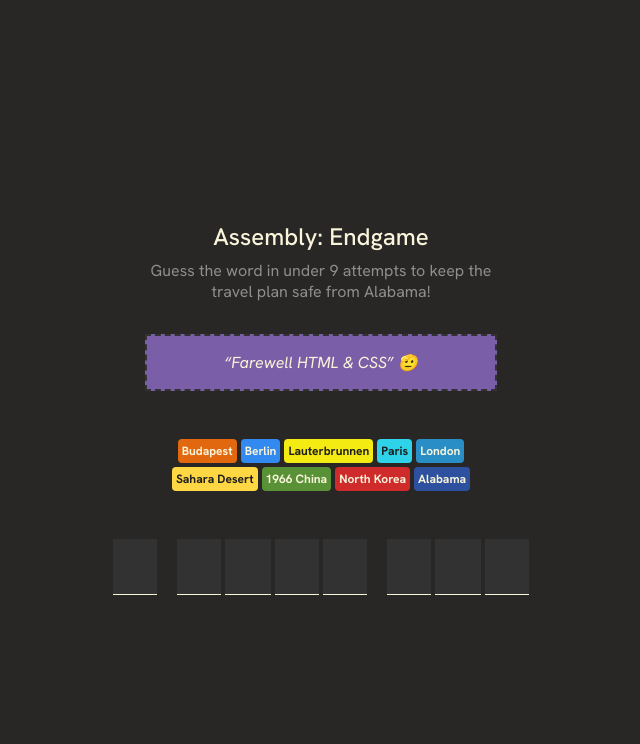
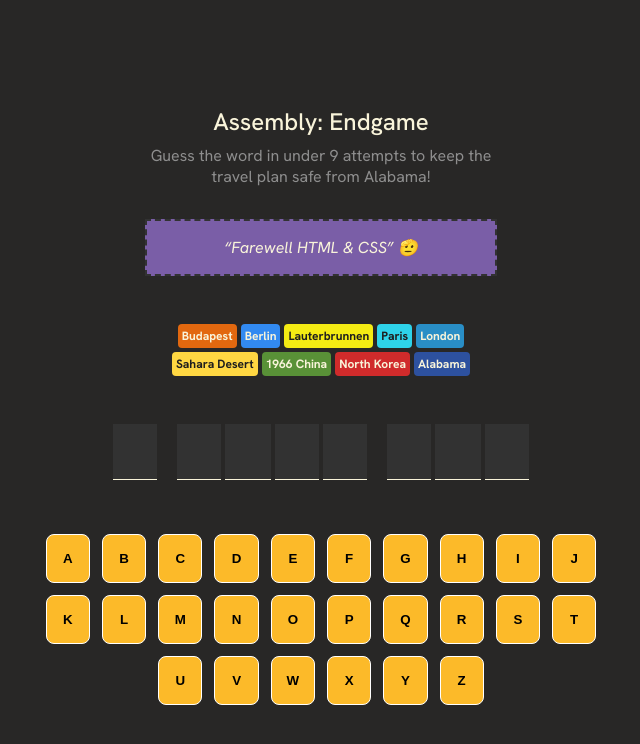
Before and after one commit to G-Lee-96/hangman, a React (Vite) app: page / in a window 1280 px wide. Shown: the top 744 px of the page, without its empty margins (319-959 px from the left). Built offline with nearby package versions, Linux system fonts and the light colour scheme.

Commit message:
Feature: Added click letter functionality. "Update Status" still in progress. Game is functional otherwise

```diff
--- a/src/App.css
+++ b/src/App.css
@@ -58,3 +58,10 @@ header {
   gap: 0.25rem;
   max-width: 75rem;
 }
+
+.letters-container {
+  display: flex;
+  flex-wrap: wrap;
+  /* gap: 0.5rem 0.5rem; */
+  justify-content: center;
+}
--- a/src/App.tsx
+++ b/src/App.tsx
@@ -1,18 +1,13 @@
 import GuessResult from "./components/GuessResult/GuessResult";
-import { v4 as uuidv4 } from "uuid";
 import { useState } from "react";
 import City, { CityProps } from "./components/City/City";
 import WordLetter, {
   WordLetterProps,
 } from "./components/WordLetter/WordLetter";
 import cityList from "./config/cityList";
-
+import Letter, { LetterProps } from "./components/Letter/Letter";
+import letterList from "./config/letterList";
 import "./App.css";
-
-type Letter = {
-  id: string;
-  letter: string;
-};
 
 let word = "i love you";
 const generateWord = (): WordLetterProps[] => {
@@ -32,7 +27,8 @@ function App() {
   const [cities, setCities] = useState<CityProps[]>(cityList);
   const [wordLetter, setWordLetter] =
     useState<WordLetterProps[]>(generateWord());
-  const [letter, setLetter] = useState<string | null>();
+  const [letters, setLetters] = useState<LetterProps[]>(letterList);
+  const [cityTracker, setCityTracker] = useState<number>(0);
 
   const citiesItems: JSX.Element[] = cities.map((city) => {
     return <City key={city.name} {...city}></City>;
@@ -40,8 +36,58 @@ function App() {
   const wordLetterItems: JSX.Element[] = wordLetter.map((letter) => {
     return <WordLetter key={letter.id} {...letter}></WordLetter>;
   });
-  // const letterItems: JSX.Element[] =
-
+  const letterItems: JSX.Element[] = letters.map((letterObj) => {
+    return (
+      <Letter
+        key={letterObj.letter}
+        {...letterObj}
+        onClick={() => handleOnClick(letterObj)}
+      ></Letter>
+    );
+  });
+  const handleOnClick = (letterObj: LetterProps): void => {
+    const letter: string = letterObj.letter;
+    let containsLetter: boolean = false;
+    if (word.toUpperCase().includes(letter)) {
+      containsLetter = true;
+      setWordLetter((prevWordLetter: WordLetterProps[]): WordLetterProps[] => {
+        const foundLetters: number[] = prevWordLetter
+          .filter((obj: WordLetterProps) => obj.letter === letter)
+          .map((letterObj: WordLetterProps) => letterObj.id);
+        return prevWordLetter.map((letter: WordLetterProps) => ({
+          ...letter,
+          isHidden: foundLetters.includes(letter.id) ? false : letter.isHidden,
+        }));
+      });
+    }
+    if (!containsLetter) {
+      setCities((prevCities: CityProps[]): CityProps[] => {
+        prevCities[cityTracker].isRemoved = true;
+        return prevCities;
+      });
+      setCityTracker((prevValue: number) => prevValue + 1);
+      if (cityTracker === cityList.length - 1) {
+        setLetters((prevLetters: LetterProps[]): LetterProps[] => {
+          return prevLetters.map((prevLetter) => ({
+            ...prevLetter,
+            status:
+              prevLetter.status === "default" ? "game-over" : prevLetter.status,
+          }));
+        });
+      }
+    }
+    setLetters((prevLetter: LetterProps[]): LetterProps[] => {
+      return prevLetter.map((obj: LetterProps) => ({
+        ...obj,
+        status:
+          obj.letter === letter && containsLetter
+            ? "success"
+            : obj.letter === letter
+              ? "failure"
+              : obj.status,
+      }));
+    });
+  };
   return (
     <div className="content">
       <section className="instructions">
@@ -56,6 +102,7 @@ function App() {
       </section>
       <section className="cities-container">{citiesItems}</section>
       <section className="correct-letters-container">{wordLetterItems}</section>
+      <section className="letters-container">{letterItems}</section>
     </div>
   );
 }
--- a/src/components/City/City.css
+++ b/src/components/City/City.css
@@ -3,4 +3,25 @@
   font-size: 0.75rem;
   padding: 0.25rem;
   border-radius: 0.25rem;
+  height: 1rem;
+  position: relative;
 }
+
+.removed {
+  /* opacity: 0.25; */
+  display: flex;
+  justify-content: center;
+}
+
+.removed::before {
+  content: "💀";
+  position: absolute;
+  background-color: rgba(0, 0, 0, 0.7);
+  width: 100%;
+  height: 100%;
+  top: 0;
+  left: 0;
+  border-radius: 0.25rem;
+  align-content: center;
+  justify-content: center;
+}
--- a/src/components/City/City.tsx
+++ b/src/components/City/City.tsx
@@ -15,7 +15,7 @@ const City: React.FC<CityProps> = ({
 }) => {
   return (
     <div
-      className={`city ${isRemoved ? "" : ""} ${textColor}`}
+      className={`city ${isRemoved ? "removed" : ""} ${textColor}`}
       style={{ backgroundColor: background }}
     >
       {name}
--- /dev/null
+++ b/src/components/Letter/Letter.css
@@ -0,0 +1,23 @@
+.letter-box {
+  width: calc(10% - 1rem);
+  background-color: #fcba29;
+  padding: 1rem 0rem;
+  margin: 0.375rem;
+  border-radius: 0.5rem;
+  border: 1px solid white;
+  cursor: pointer;
+  font-weight: 600;
+}
+
+.success {
+  background-color: #10a95b;
+}
+
+.failure {
+  background-color: #ec5d49;
+}
+
+.game-over {
+  background-color: rgba(39, 38, 38, 0);
+  cursor: default;
+}
--- /dev/null
+++ b/src/components/Letter/Letter.tsx
@@ -0,0 +1,27 @@
+import "./Letter.css";
+
+type LetterProps = {
+  letter: string;
+  status: "default" | "success" | "failure" | "game-over";
+};
+type onClickProps = {
+  onClick: (letter: string) => void;
+};
+const Letter: React.FC<LetterProps & onClickProps> = ({
+  letter,
+  status,
+  onClick,
+}) => {
+  return (
+    <button
+      key={letter}
+      className={`letter-box ${status}`}
+      onClick={status == "default" ? () => onClick(letter) : undefined}
+    >
+      {letter}
+    </button>
+  );
+};
+
+export default Letter;
+export type { LetterProps };
--- /dev/null
+++ b/src/config/letterList.ts
@@ -0,0 +1,111 @@
+import { LetterProps } from "../components/Letter/Letter";
+
+const letterList: LetterProps[] = [
+  {
+    letter: "A",
+    status: "default",
+  },
+  {
+    letter: "B",
+    status: "default",
+  },
+  {
+    letter: "C",
+    status: "default",
+  },
+  {
+    letter: "D",
+    status: "default",
+  },
+  {
+    letter: "E",
+    status: "default",
+  },
+  {
+    letter: "F",
+    status: "default",
+  },
+  {
+    letter: "G",
+    status: "default",
+  },
+  {
+    letter: "H",
+    status: "default",
+  },
+  {
+    letter: "I",
+    status: "default",
+  },
+  {
+    letter: "J",
+    status: "default",
+  },
+  {
+    letter: "K",
+    status: "default",
+  },
+  {
+    letter: "L",
+    status: "default",
+  },
+  {
+    letter: "M",
+    status: "default",
+  },
+  {
+    letter: "N",
+    status: "default",
+  },
+  {
+    letter: "O",
+    status: "default",
+  },
+  {
+    letter: "P",
+    status: "default",
+  },
+  {
+    letter: "Q",
+    status: "default",
+  },
+
+  {
+    letter: "R",
+    status: "default",
+  },
+  {
+    letter: "S",
+    status: "default",
+  },
+  {
+    letter: "T",
+    status: "default",
+  },
+  {
+    letter: "U",
+    status: "default",
+  },
+  {
+    letter: "V",
+    status: "default",
+  },
+  {
+    letter: "W",
+    status: "default",
+  },
+  {
+    letter: "X",
+    status: "default",
+  },
+  {
+    letter: "Y",
+    status: "default",
+  },
+  {
+    letter: "Z",
+    status: "default",
+  },
+];
+
+export default letterList;
```
